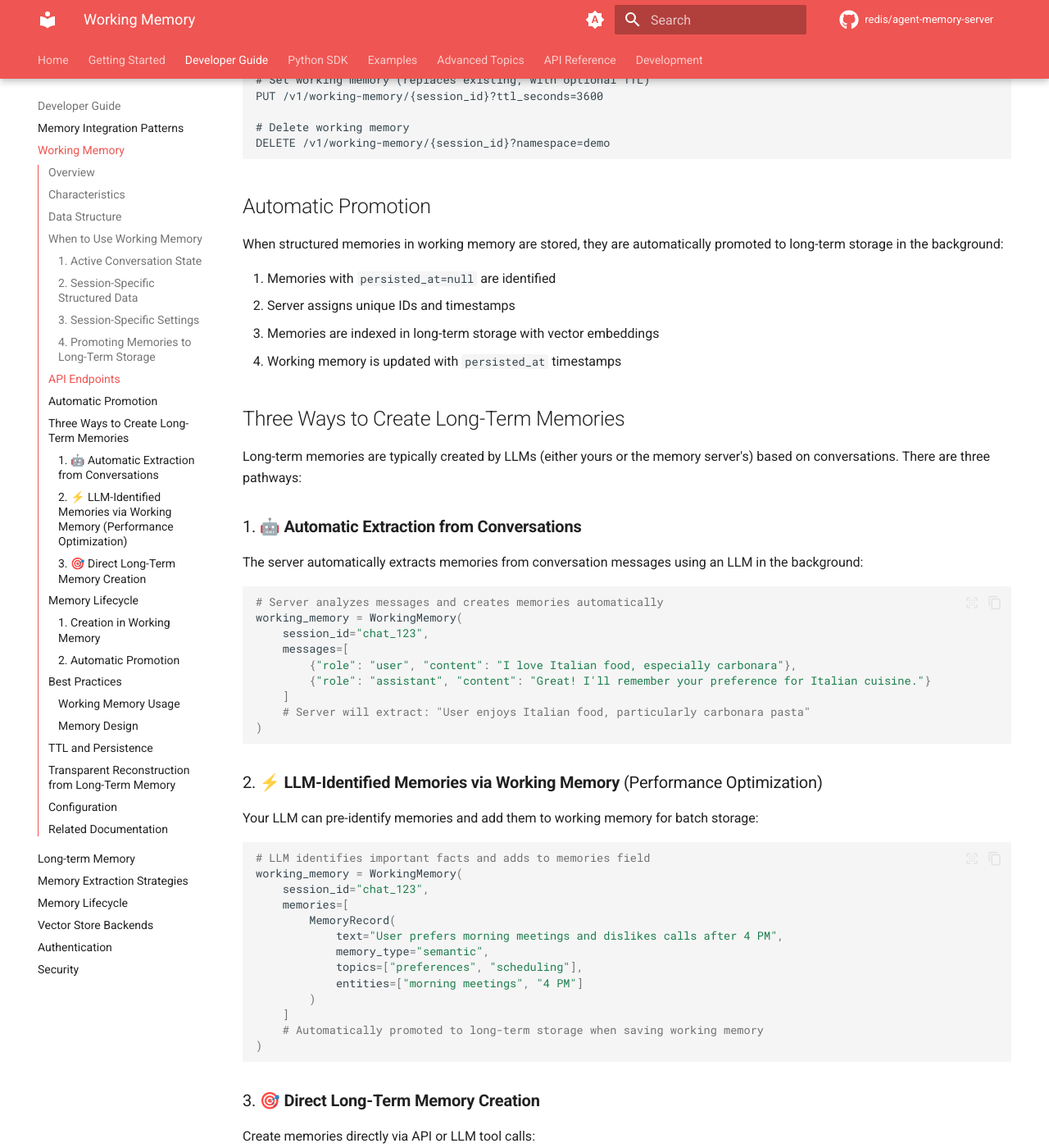
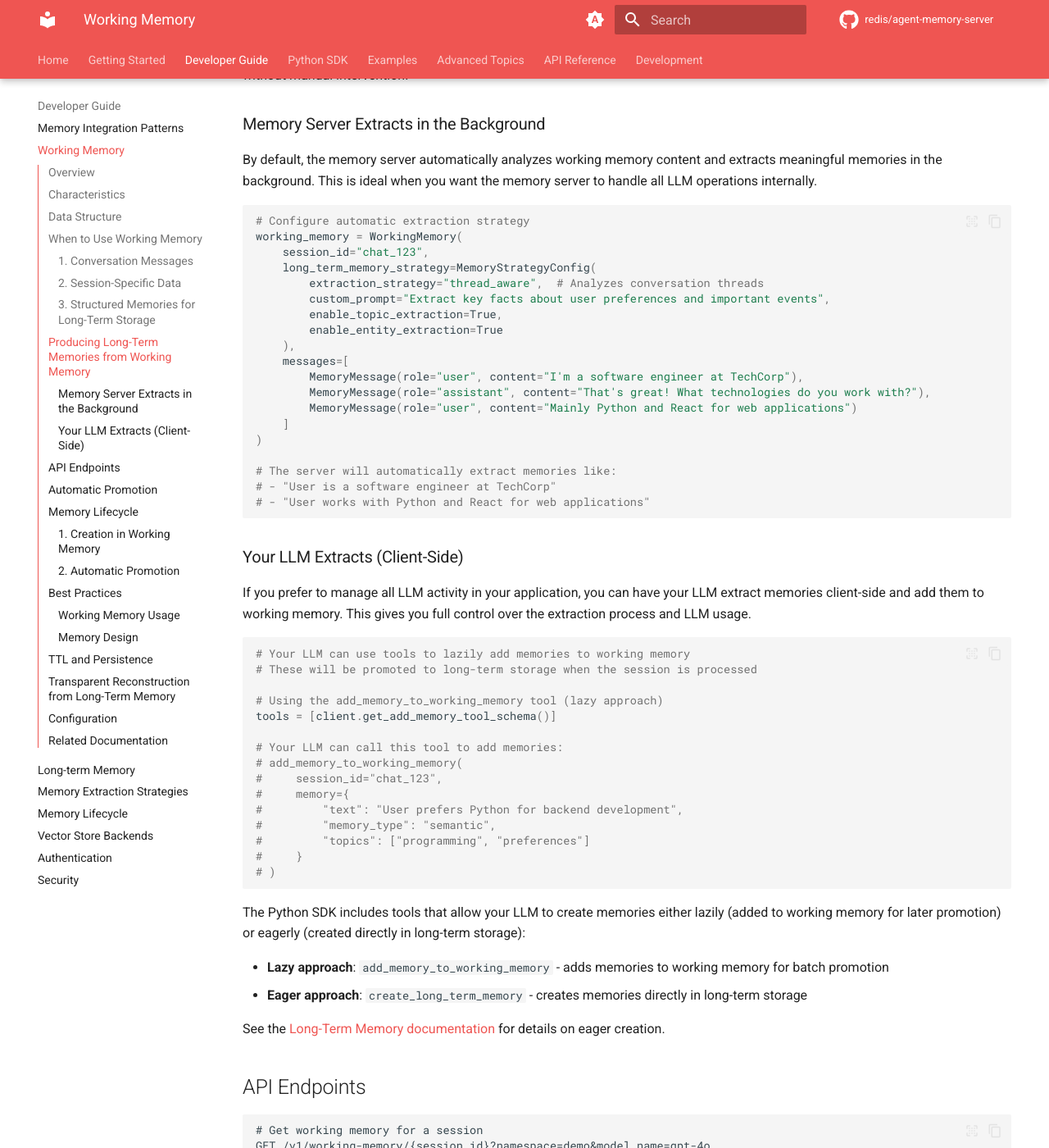
Before and after one commit to redis/agent-memory-server, an MkDocs documentation site: the page built from docs/working-memory.md, in a window 1280 px wide and 1400 px high, scrolled down 3039 px. Shown: the whole window at 82% size. Built offline with MkDocs 1.6.1 and Material for MkDocs 9.7.7, drawn with Linux system fonts in a browser that asks for light colours; comment, search, counter and statistics services are not loaded; the version menu is left out; some of the changed text lies outside the part shown.

Commit message:
Restructure memory documentation and add missing eager creation tool
- Restructure working-memory.md to focus on messages and data first, then structured memories
- Combine data examples and improve conversation context examples
- Add comprehensive section on producing long-term memories from working memory
- Cover both server-side and client-side extraction approaches
- Update long-term-memory.md to refer to working memory for automatic promotion
- Add manual creation examples with both API and LLM tool usage
- Add missing create_long_term_memory tool schema to Python client
- Update Python SDK docs with correct tool names (not the non-existent ones)
- Add tool call handler and resolver for eager memory creation
- All client tests passing

````diff
--- a/docs/long-term-memory.md
+++ b/docs/long-term-memory.md
@@ -198,21 +198,70 @@ response = await memory_prompt({
 # - User's query as final message
 ```
 
-## Memory Extraction
+## Creating Long-Term Memories
 
-By default, the system automatically extracts structured memories from
-conversations so they flow from working memory to long-term storage. This
-happens in a background process after clients update working memory. This
-extraction process can be customized using different **memory strategies**.
+There are two main ways to create long-term memories:
 
-The extraction strategy is set in the working memory session and controls what
-the server extracts into long-term memory. When you give an LLM the ability to
-store long-term memories as a tool, the tool description includes information
-about the configured extraction strategy, helping the LLM understand what types
-of memories to create.
+### 1. Automatic Promotion from Working Memory
 
-!!! info "Memory Strategies"
-    The system supports multiple extraction strategies (discrete facts, summaries, preferences, custom prompts) that determine how conversations are processed into memories. The extraction strategy set in working memory is visible to LLMs through strategy-aware tool descriptions. See [Memory Extraction Strategies](memory-extraction-strategies.md) for complete documentation and examples.
+The most common approach is to let the system automatically promote memories from working memory to long-term storage. This handles extraction strategies, background processing, and batch optimization.
+
+!!! info "Working Memory Integration"
+    For automatic memory promotion from conversations, see the [Working Memory documentation](working-memory.md). This covers extraction strategies, background processing, and how to configure the memory server to automatically create long-term memories from conversation content.
+
+### 2. Manual Creation via API
+
+For immediate storage of important facts, you can create long-term memories directly using the API or LLM tools.
+
+#### Direct API Calls
+
+```python
+# Create memories directly via Python client
+await client.create_long_term_memories([
+    {
+        "text": "User prefers dark mode interfaces",
+        "memory_type": "semantic",
+        "topics": ["preferences", "ui"],
+        "entities": ["dark mode"],
+        "user_id": "user_123"
+    },
+    {
+        "text": "User completed Python certification on January 15, 2024",
+        "memory_type": "episodic",
+        "event_date": "2024-01-15T10:00:00Z",
+        "topics": ["education", "certification"],
+        "entities": ["Python certification"],
+        "user_id": "user_123"
+    }
+])
+```
+
+#### LLM Tool Usage (Eager Creation)
+
+Your LLM can use the `create_long_term_memory` tool for immediate storage:
+
+```python
+# LLM tool call for eager memory creation
+tools = [client.create_long_term_memory_tool_schema()]
+
+# LLM can call:
+# create_long_term_memory(
+#     memories=[
+#         {
+#             "text": "User works as a software engineer at TechCorp",
+#             "memory_type": "semantic",
+#             "topics": ["career", "work"],
+#             "entities": ["software engineer", "TechCorp"]
+#         }
+#     ]
+# )
+```
+
+This approach is ideal when:
+- You need memories to be immediately searchable
+- You're processing batch data or imports
+- You want to bypass working memory entirely
+- You have structured data that doesn't need extraction
 
 ## Configuration
 
--- a/docs/working-memory.md
+++ b/docs/working-memory.md
@@ -4,7 +4,7 @@ Working memory is **session-scoped**, **durable** storage designed for active co
 
 ## Overview
 
-Working memory provides durable storage for a single conversation session. It's optimized for storing active conversation state, session-specific data, and structured memories that may later be promoted to long-term storage. By default, working memory persists to maintain conversation history, but you can set TTL expiration if your application doesn't need persistent conversation history.
+Working memory provides durable storage for a single conversation session. It's optimized for storing conversation messages, session-specific data, and structured memories that may later be promoted to long-term storage. By default, working memory persists to maintain conversation history, but you can set TTL expiration if your application doesn't need persistent conversation history.
 
 | Feature | Details |
 |---------|---------|
@@ -39,25 +39,36 @@ Working memory contains:
 
 ## When to Use Working Memory
 
-### 1. Active Conversation State
+### 1. Conversation Messages
+
+The primary use of working memory is storing conversation messages to maintain context across turns:
 
 ```python
 import ulid
 
-# Store current conversation messages
+# Store conversation messages for context continuity
 working_memory = WorkingMemory(
     session_id="chat_123",
     messages=[
-        MemoryMessage(role="user", content="What's the weather like?", id=ulid.ULID()),
-        MemoryMessage(role="assistant", content="I'll check that for you...", id=ulid.ULID())
+        MemoryMessage(role="user", content="I'm planning a trip to Paris next month", id=ulid.ULID()),
+        MemoryMessage(role="assistant", content="That sounds exciting! What type of activities are you interested in?", id=ulid.ULID()),
+        MemoryMessage(role="user", content="I love museums and good food", id=ulid.ULID())
     ]
 )
+
+# On the next turn, the assistant can access this context:
+# - User is planning a Paris trip
+# - Trip is next month
+# - User likes museums and food
+# This enables coherent, context-aware responses
 ```
 
-### 2. Session-Specific Structured Data
+### 2. Session-Specific Data
+
+Use the `data` field for temporary session information that doesn't need to persist across conversations:
 
 ```python
-# Store session-specific facts during conversation (using data field)
+# Store session-specific facts and configuration
 working_memory = WorkingMemory(
     session_id="chat_123",
     data={
@@ -66,29 +77,18 @@ working_memory = WorkingMemory(
             "travel_month": "next month",
             "planning_stage": "initial"
         },
-        "conversation_context": "travel planning"
+        "user_preferences": {"temperature_unit": "celsius"},
+        "conversation_mode": "casual"
     }
 )
 ```
 
-### 3. Session-Specific Settings
+### 3. Structured Memories for Long-Term Storage
+
+Use the `memories` field for important facts that should be remembered across all future conversations:
 
 ```python
-# Store session-specific configuration
-working_memory = WorkingMemory(
-    session_id="chat_123",
-    data={
-        "user_preferences": {"temperature_unit": "celsius"},
-        "conversation_mode": "casual",
-        "current_task": "trip_planning"
-    }
-)
-```
-
-### 4. Promoting Memories to Long-Term Storage
-
-```python
-# Memories in working memory are automatically promoted to long-term storage
+# Important facts that should persist beyond this session
 working_memory = WorkingMemory(
     session_id="chat_123",
     memories=[
@@ -101,13 +101,72 @@ working_memory = WorkingMemory(
         )
     ]
 )
-# This memory will become permanent in long-term storage
+# This memory will be automatically promoted to long-term storage
 ```
 
 > **🔑 Key Distinction**:
 > - Use `data` field for **session-specific** facts that stay only in the session
 > - Use `memories` field for **important** facts that should be promoted to long-term storage
 > - Anything in the `memories` field will automatically become persistent and searchable across all future sessions
+
+## Producing Long-Term Memories from Working Memory
+
+Working memory can automatically extract and promote memories to long-term storage using different strategies. This is one of the most powerful features of the memory server - it can intelligently analyze conversation content and create persistent memories without manual intervention.
+
+### Memory Server Extracts in the Background
+
+By default, the memory server automatically analyzes working memory content and extracts meaningful memories in the background. This is ideal when you want the memory server to handle all LLM operations internally.
+
+```python
+# Configure automatic extraction strategy
+working_memory = WorkingMemory(
+    session_id="chat_123",
+    long_term_memory_strategy=MemoryStrategyConfig(
+        extraction_strategy="thread_aware",  # Analyzes conversation threads
+        custom_prompt="Extract key facts about user preferences and important events",
+        enable_topic_extraction=True,
+        enable_entity_extraction=True
+    ),
+    messages=[
+        MemoryMessage(role="user", content="I'm a software engineer at TechCorp"),
+        MemoryMessage(role="assistant", content="That's great! What technologies do you work with?"),
+        MemoryMessage(role="user", content="Mainly Python and React for web applications")
+    ]
+)
+
+# The server will automatically extract memories like:
+# - "User is a software engineer at TechCorp"
+# - "User works with Python and React for web applications"
+```
+
+### Your LLM Extracts (Client-Side)
+
+If you prefer to manage all LLM activity in your application, you can have your LLM extract memories client-side and add them to working memory. This gives you full control over the extraction process and LLM usage.
+
+```python
+# Your LLM can use tools to lazily add memories to working memory
+# These will be promoted to long-term storage when the session is processed
+
+# Using the add_memory_to_working_memory tool (lazy approach)
+tools = [client.get_add_memory_tool_schema()]
+
+# Your LLM can call this tool to add memories:
+# add_memory_to_working_memory(
+#     session_id="chat_123",
+#     memory={
+#         "text": "User prefers Python for backend development",
+#         "memory_type": "semantic",
+#         "topics": ["programming", "preferences"]
+#     }
+# )
+```
+
+The Python SDK includes tools that allow your LLM to create memories either lazily (added to working memory for later promotion) or eagerly (created directly in long-term storage):
+
+- **Lazy approach**: `add_memory_to_working_memory` - adds memories to working memory for batch promotion
+- **Eager approach**: `create_long_term_memory` - creates memories directly in long-term storage
+
+See the [Long-Term Memory documentation](long-term-memory.md) for details on eager creation.
 
 ## API Endpoints
 
@@ -131,60 +190,7 @@ When structured memories in working memory are stored, they are automatically pr
 3. Memories are indexed in long-term storage with vector embeddings
 4. Working memory is updated with `persisted_at` timestamps
 
-## Three Ways to Create Long-Term Memories
 
-Long-term memories are typically created by LLMs (either yours or the memory server's) based on conversations. There are three pathways:
-
-### 1. 🤖 **Automatic Extraction from Conversations**
-The server automatically extracts memories from conversation messages using an LLM in the background:
-
-```python
-# Server analyzes messages and creates memories automatically
-working_memory = WorkingMemory(
-    session_id="chat_123",
-    messages=[
-        {"role": "user", "content": "I love Italian food, especially carbonara"},
-        {"role": "assistant", "content": "Great! I'll remember your preference for Italian cuisine."}
-    ]
-    # Server will extract: "User enjoys Italian food, particularly carbonara pasta"
-)
-```
-
-### 2. ⚡ **LLM-Identified Memories via Working Memory** (Performance Optimization)
-Your LLM can pre-identify memories and add them to working memory for batch storage:
-
-```python
-# LLM identifies important facts and adds to memories field
-working_memory = WorkingMemory(
-    session_id="chat_123",
-    memories=[
-        MemoryRecord(
-            text="User prefers morning meetings and dislikes calls after 4 PM",
-            memory_type="semantic",
-            topics=["preferences", "scheduling"],
-            entities=["morning meetings", "4 PM"]
-        )
-    ]
-    # Automatically promoted to long-term storage when saving working memory
-)
-```
-
-### 3. 🎯 **Direct Long-Term Memory Creation**
-Create memories directly via API or LLM tool calls:
-
-```python
-# Direct API call or LLM using create_long_term_memory tool
-await client.create_long_term_memories([
-    {
-        "text": "User works as a software engineer at TechCorp",
-        "memory_type": "semantic",
-        "topics": ["career", "work"],
-        "entities": ["software engineer", "TechCorp"]
-    }
-])
-```
-
-> **💡 LLM-Driven Design**: The system is designed for LLMs to make memory decisions. Your LLM can use memory tools to search existing memories, decide what's important to remember, and choose the most efficient storage method.
 
 ## Memory Lifecycle
 
````
Also changed, not shown: docs/python-sdk.md (+8 -7 lines), 1 other file.
